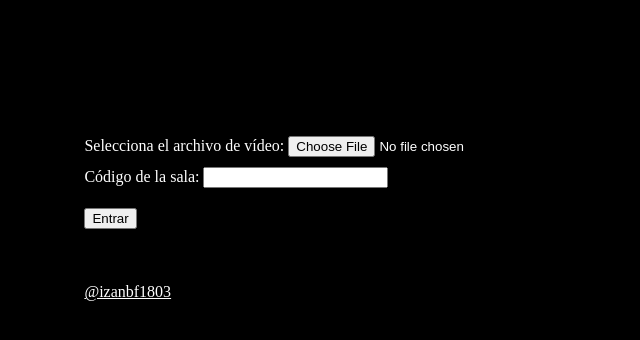
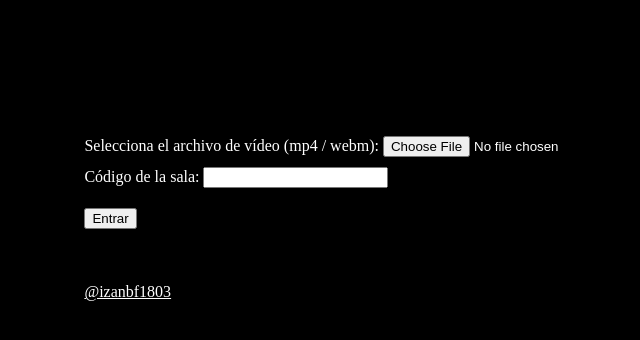
Before and after one commit to izanbf1803/video-sync, a website: page public/index.html in a window 1280 px wide. Shown: the whole page, without its empty margins (50-690 px from the left). Drawn offline with nearby package versions, Linux system fonts and the light colour scheme; no server answers.

Commit message:
Fixed charset

```diff
--- a/public/index.html
+++ b/public/index.html
@@ -1,6 +1,7 @@
 <!DOCTYPE html>
 <html lang="en">
 	<head>
+        <meta http-equiv="Content-Type" content="text/html; charset=UTF-8" />
 		<script
 			src="https://code.jquery.com/jquery-3.4.1.min.js"
 			integrity="sha256-CSXorXvZcTkaix6Yvo6HppcZGetbYMGWSFlBw8HfCJo="
@@ -17,7 +18,7 @@
 
 		<div id="choose-file">
 			<form id="file-form">
-					<label for="file-input">Selecciona el archivo de vídeo:</label>
+					<label for="file-input">Selecciona el archivo de vídeo (mp4 / webm):</label>
 					<input type="file" id="file-input" name="file-input" required>
 					<br>
 					<label for="code-input">Código de la sala:</label>
```
